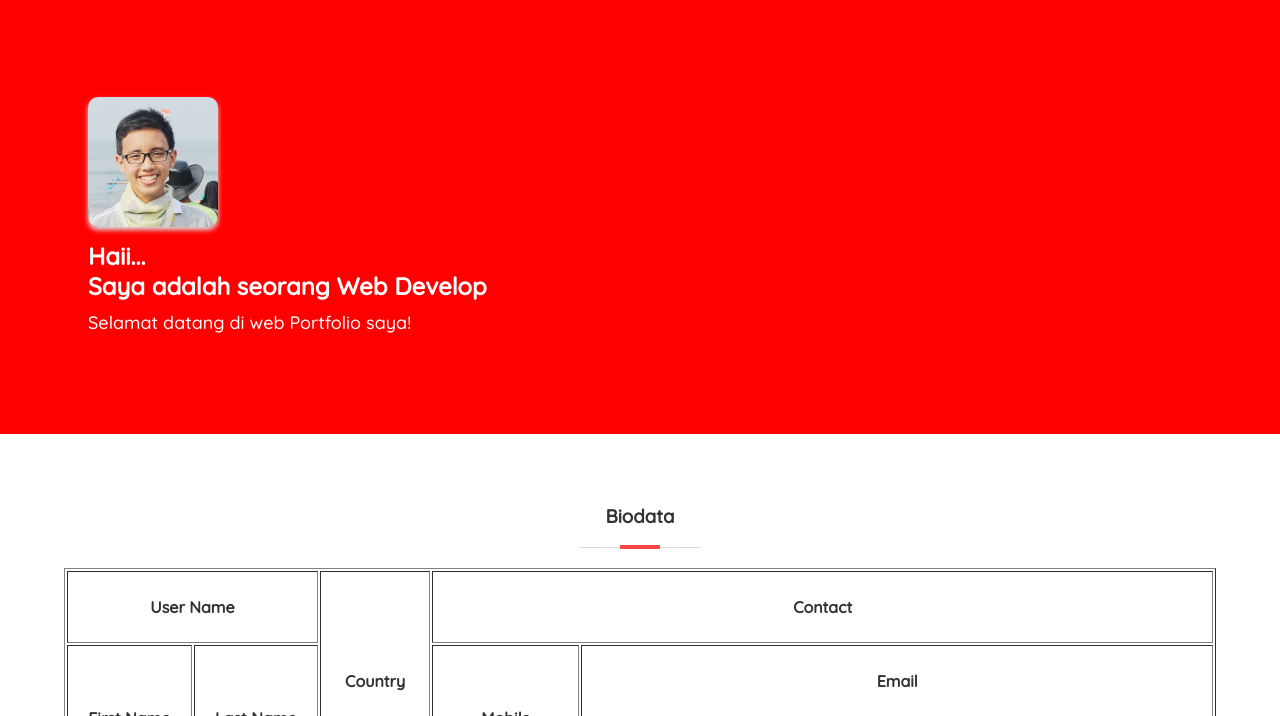
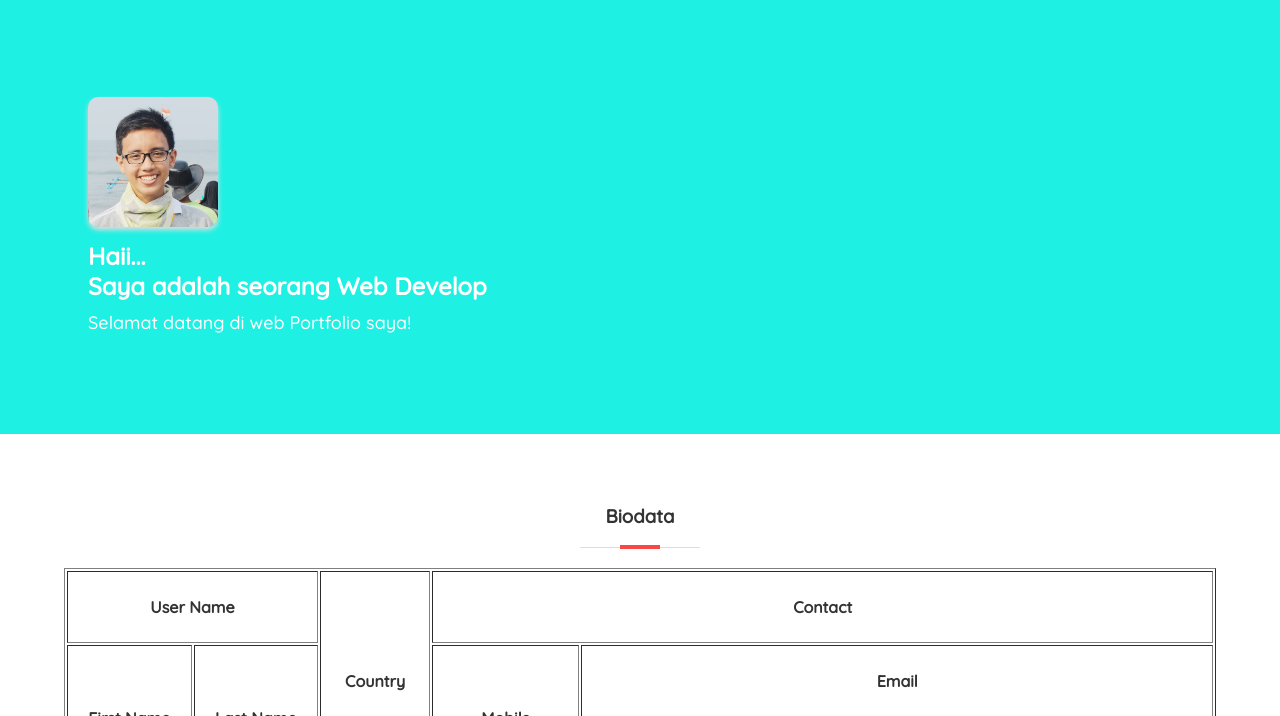
Before and after one commit to Faizbas/Faizbas.github.io, a plain HTML site: page index.html in a window 1280 px wide. Shown: the part 73-789 px from the top of the page. Drawn offline with Linux system fonts and the light colour scheme.

Commit message:
Update style.css

```diff
--- a/css/style.css
+++ b/css/style.css
@@ -80,7 +80,7 @@ a {
   left: 0;
 }
 .banner {
-  background-color: red;
+  background-color: #1EF0E3;
   padding: 100px 0;
 }
 section {
```
